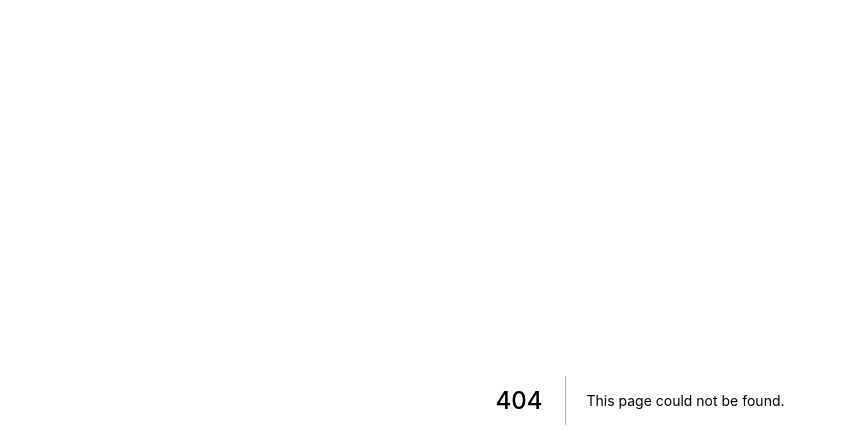
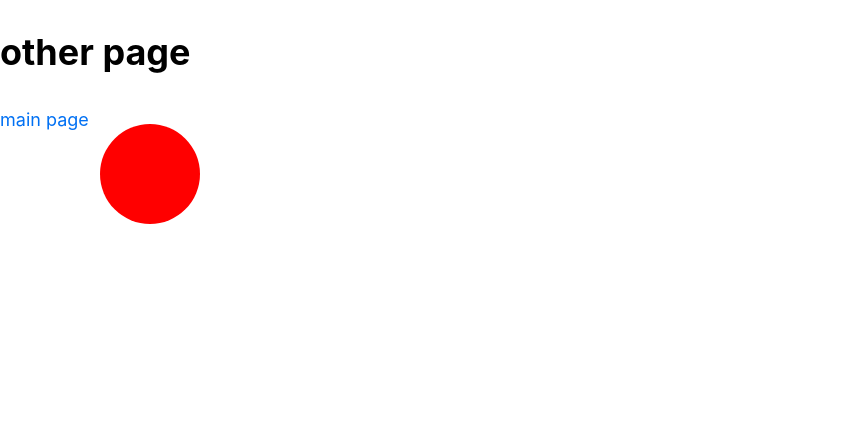
Before and after one commit to aratius/Scary, a Next.js app: page /other in a window 1280 px wide. Before the commit this address had no page. Shown: the top 448 px of the page, without its empty margins (0-846 px from the left). Built offline with nearby package versions, Linux system fonts and the light colour scheme.

Commit message:
試行錯誤

```diff
--- /dev/null
+++ b/components/animation/background.js
@@ -0,0 +1,33 @@
+import React from 'react'
+import styles from '../styles/background.module.css'
+import gsap from 'gsap'
+
+export default class Background extends React.Component {
+  constructor(props) {
+    super(props)
+    this.circleRef = React.createRef()
+  }
+
+  componentDidMount() {
+    const position = this.props.position
+    this.updatePosition(position)
+  }
+
+  updatePosition(position) {
+    const circle = this.circleRef.current
+    gsap.to(circle , {
+      x: position.x,
+      y: position.y,
+      duration: 1
+    })
+  }
+
+  render () {
+    return (
+      <div>
+        <div className={styles.circle} ref={this.circleRef}>
+        </div>
+      </div>
+    )
+  }
+}
--- /dev/null
+++ b/components/react/head.js
@@ -0,0 +1,13 @@
+import Head from 'next/head'
+
+const _Head = (props) => {
+
+  return (
+    <Head>
+      <title>{props.title}</title>
+      <link rel="icon" href="/favicon.ico" />
+    </Head>
+  )
+}
+
+export default _Head
--- /dev/null
+++ b/components/react/layout.js
@@ -0,0 +1,22 @@
+import React from 'react'
+import _Head from './head'
+import Background from '../animation/background'
+
+export default class Layout extends React.Component {
+
+  constructor(props) {
+    super(props)
+
+  }
+
+  render() {
+    return (
+      <>
+        {/* updateごとにここにpositionをセットしたい */}
+        <Background position={({x: 100, y: 100})}/>
+        {this.props.children}
+      </>
+    )
+  }
+
+}
--- a/components/react/works.js
+++ b/components/react/works.js
@@ -3,6 +3,10 @@ import Head from 'next/head'
 import Link from 'next/link'
 
 import { getWorks } from '../api/works'
+
+/**
+ * WORKSを綺麗に揃える
+ */
 export default class Works extends React.Component {
 
   constructor(props) {
--- /dev/null
+++ b/components/styles/background.module.css
@@ -0,0 +1,8 @@
+.circle {
+  width: 100px;
+  height: 100px;
+  border-radius: 50%;
+  position:absolute;
+  z-index: -1;
+  background-color: #f00;
+}
--- a/package.json
+++ b/package.json
@@ -11,5 +11,8 @@
     "next": "^10.0.0",
     "react": "17.0.1",
     "react-dom": "17.0.1"
+  },
+  "devDependencies": {
+    "gsap": "^3.6.0"
   }
 }
--- a/pages/_app.js
+++ b/pages/_app.js
@@ -1,5 +1,11 @@
 import '../styles/global.css'
+import Layout from  '../components/react/layout'
+import Background from '../components/animation/background'
 
 export default function App({ Component, pageProps }) {
-  return <Component {...pageProps} />
+  return(
+    <Layout>
+      <Component {...pageProps} />
+    </Layout>
+  )
 }
--- a/pages/fuck.js
+++ /dev/null
@@ -1,5 +0,0 @@
-export default function Fuck() {
-  return (
-    <h1>fuck</h1>
-  )
-}
--- /dev/null
+++ b/pages/other.js
@@ -0,0 +1,21 @@
+import React from "react";
+import Head from 'next/head'
+import Link from 'next/link'
+import { useRouter } from 'next/router'
+import _Head from '../components/react/head'
+
+const Other = () => {
+
+  const router = useRouter()
+
+  return (
+    <div className="container">
+      <_Head title="other page"/>
+      {/* <Works/> */}
+      <h1>other page</h1>
+      <Link href="/">main page</Link>
+    </div>
+  )
+}
+
+export default Other
```
Also changed, not shown: pages/index.js (+14 -31 lines), 1 other file (tests, documents, lock files or other folders).
